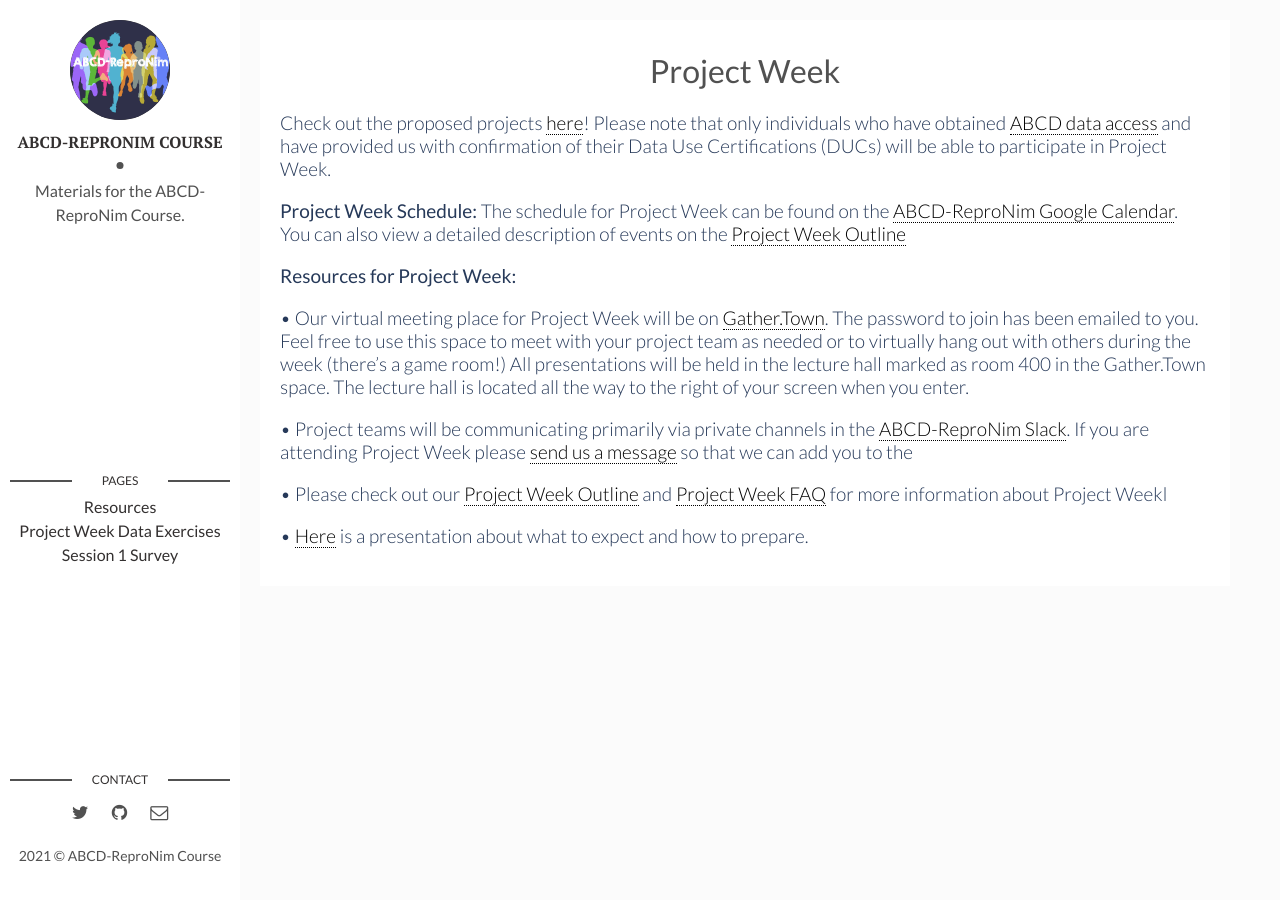
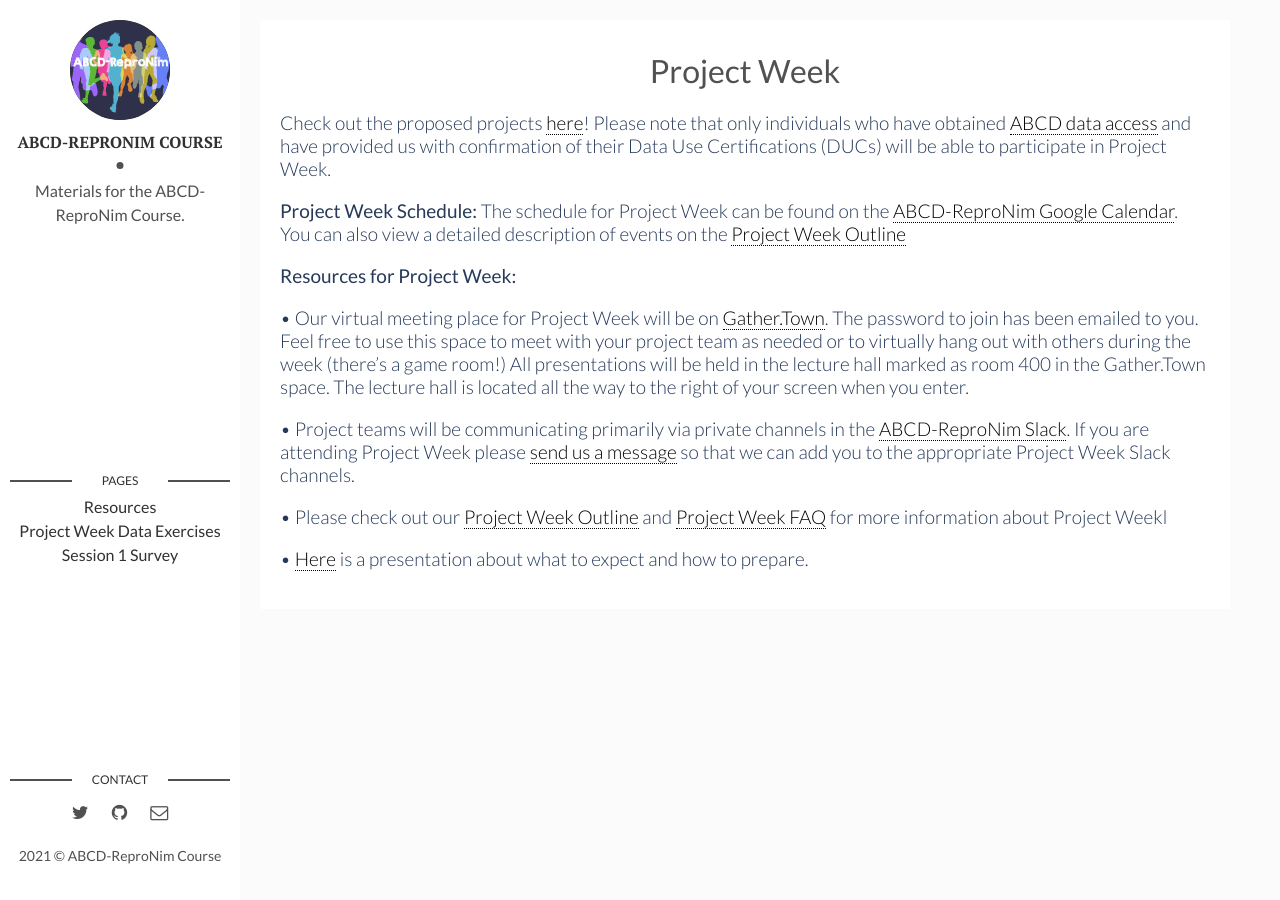
Before and after one commit to ABCD-ReproNim/materials, a Jekyll site: the page built from _posts/2021-02-27-project-week.md, in a window 1280 px wide. Built offline with Jekyll 4.4.1, drawn with Linux system fonts in a browser that asks for light colours.

Commit message:
fix hanging sentence (oops :)

```diff
--- a/_posts/2021-02-27-project-week.md
+++ b/_posts/2021-02-27-project-week.md
@@ -14,7 +14,7 @@ Check out the proposed projects [here](https://github.com/ABCD-ReproNim/projects
 
 • Our virtual meeting place for Project Week will be on [Gather.Town](https://gather.town/app/vC4xzIIrfbFvptPB/abcd-repronim). The password to join has been emailed to you. Feel free to use this space to meet with your project team as needed or to virtually hang out with others during the week (there's a game room!) All presentations will be held in the lecture hall marked as room 400 in the Gather.Town space. The lecture hall is located all the way to the right of your screen when you enter.
 
-• Project teams will be communicating primarily via private channels in the [ABCD-ReproNim Slack](http://abcd-repronim.slack.com). If you are attending Project Week please [send us a message](mailto:info@abcd-repronim.org) so that we can add you to the
+• Project teams will be communicating primarily via private channels in the [ABCD-ReproNim Slack](http://abcd-repronim.slack.com). If you are attending Project Week please [send us a message](mailto:info@abcd-repronim.org) so that we can add you to the appropriate Project Week Slack channels.
 
 • Please check out our [Project Week Outline](https://docs.google.com/document/d/1y5RqRw_ow7O3hTgwFBBsa6T9NaczIDwNM35qcRrw8fk/edit?usp=sharing) and [Project Week FAQ](https://docs.google.com/document/d/1fGYlcQQBqxsoEMnD3al1cKg1Zz0dXGY0thmcrRRYydc/edit?usp=sharing) for more information about Project Weekl
 
```
